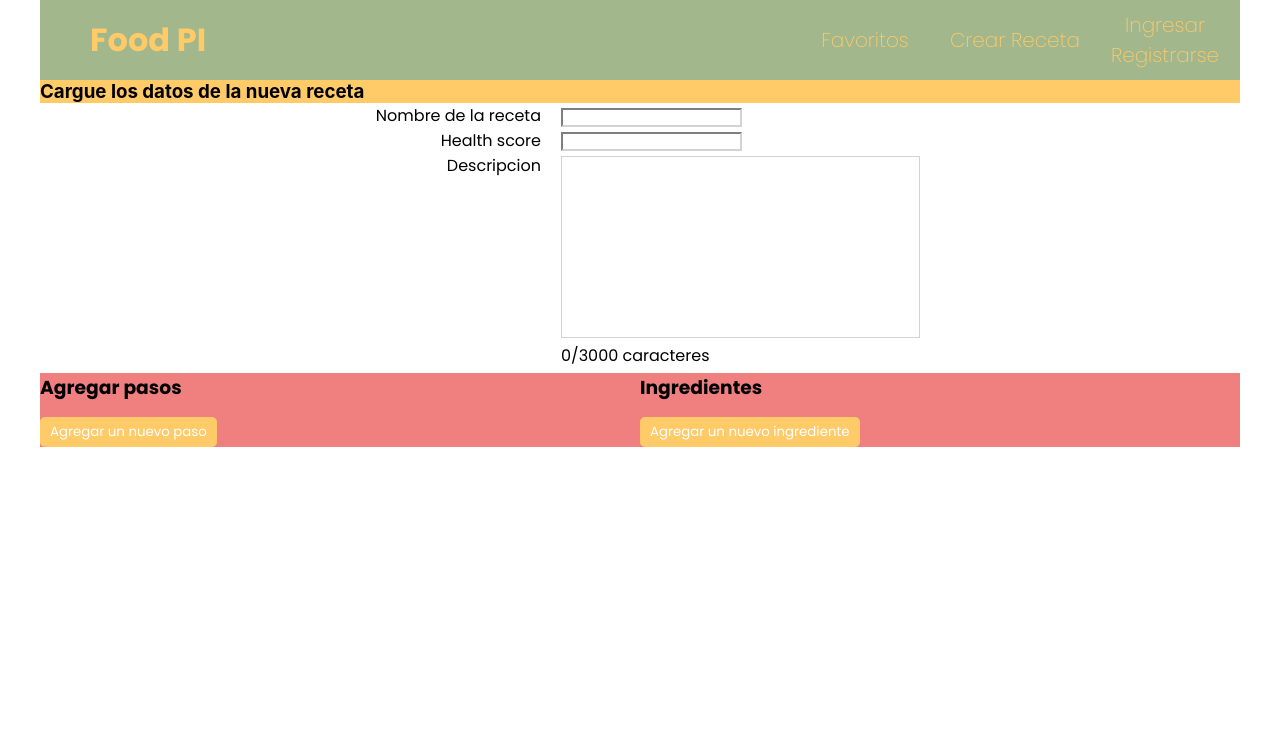
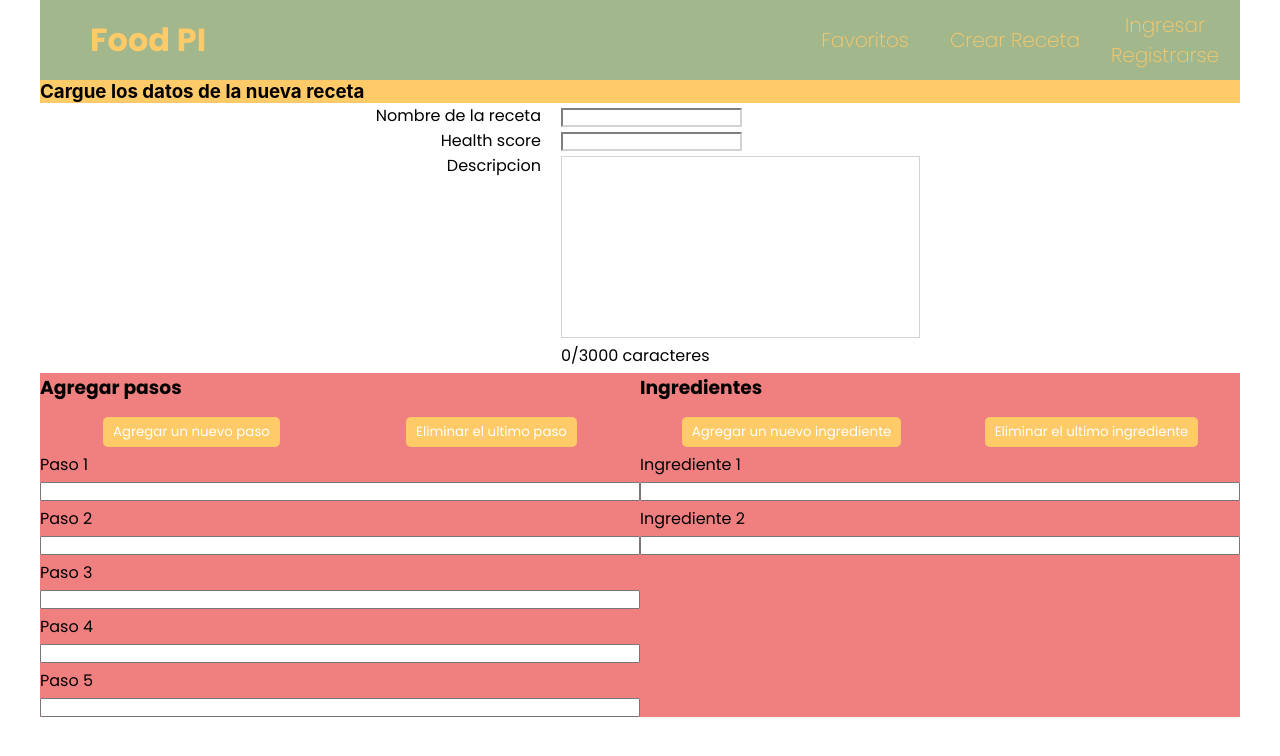
Before and after one commit to mmachu/PI-Henry, a React (Create React App) app in the folder client/: page /createRecipe in a window 1280 px wide. Shown: the top 756 px of the page. Built offline with nearby package versions, Linux system fonts and the light colour scheme.

Commit message:
se agregarn y borran pasos e ingredientes dinamicamente con control de error

```diff
--- a/client/src/Components/CreateRecipe/CreateRecipe.js
+++ b/client/src/Components/CreateRecipe/CreateRecipe.js
@@ -1,14 +1,8 @@
-import React, { useState } from "react";
-import { useLocation } from "react-router-dom";
+import React, { useState, useEffect } from "react";
 import { NavLink } from "react-router-dom";
 import styles from "./createrecipe.module.css";
 import Navigation from "../Navigation/Navigation.js";
-
-function useQuery() {
-  const location = useLocation();
-
-  return location;
-}
+import ErrorModal from "../ErrorModal/ErrorModal.js";
 
 const CreateRecipe = () => {
   const [steps, setSteps] = useState([
@@ -22,11 +16,100 @@ const CreateRecipe = () => {
     { number: 0, ingredient: "" },
     { number: 1, ingredient: "" },
   ]);
+  const [isOpen, setIsOpen] = useState(false);
+  const [error, setError] = useState("");
 
-  let query = useQuery();
-  console.log(query);
+  const handleStepChange = (e, stepNumber) => {
+    const newSteps = [...steps];
+    newSteps[stepNumber] = { ...newSteps[stepNumber], step: e.target.value };
+    setSteps(newSteps);
+  };
+
+  const handleIngredientChange = (e, ingredientNumber) => {
+    const newIngredients = [...ingredients];
+    newIngredients[ingredientNumber] = {
+      ...newIngredients[ingredientNumber],
+      ingredient: e.target.value,
+    };
+    setIngredients(newIngredients);
+  };
+
+  const handleAddStep = () => {
+    const newSteps = [...steps];
+    newSteps.push({ number: newSteps.length, step: "" });
+    setSteps([...newSteps]);
+  };
+
+  const handleAddIngredient = () => {
+    const newIngredients = [...ingredients];
+    newIngredients.push({ number: newIngredients.length, ingredient: "" });
+    setIngredients([...newIngredients]);
+  };
+
+  const handleRemoveStep = () => {
+    if (steps.length <= 5) {
+      setIsOpen(true);
+      setError("Se necesitan al menos 5 pasos en la receta");
+    } else {
+      const newSteps = [...steps];
+      newSteps.pop();
+      setSteps([...newSteps]);
+    }
+  };
+
+  const handleDeleteIngredient = () => {
+    if (ingredients.length <= 2) {
+      setIsOpen(true);
+      setError("Se necesitan al menos 2 ingredientes en la receta");
+    } else {
+      const newIngredients = [...ingredients];
+      newIngredients.pop();
+      setIngredients([...newIngredients]);
+    }
+  };
+
+  const showSteps = () => {
+    return steps.map((step) => {
+      return (
+        <div className={styles.step} key={step.number}>
+          <label>Paso {step.number + 1}</label>
+          <input
+            id={`step-${step.number}`}
+            type="text"
+            name="step"
+            value={step.step}
+            onChange={(e) => handleStepChange(e, step.number)}
+          />
+        </div>
+      );
+    });
+  };
+
+  const showIngredients = () => {
+    return ingredients.map((ingredient) => {
+      return (
+        <div
+          className={styles.ingredient}
+          key={ingredient.number + ingredient.ingredient}
+        >
+          <label>Ingrediente {ingredient.number + 1}</label>
+          <input
+            id={`ingredient-${ingredient.number}`}
+            type="text"
+            name={`ingredient ${ingredient.number}`}
+            value={ingredient.ingredient}
+            onChange={(e) => handleIngredientChange(e, ingredient.number)}
+          />
+        </div>
+      );
+    });
+  };
+
   return (
     <div className={styles.container}>
+      {isOpen && (
+        <ErrorModal setIsOpen={setIsOpen} error={error} setError={setError} />
+      )}
       <Navigation />
       <h3 className={styles.title}>Cargue los datos de la nueva receta</h3>
       <div className={styles.formContainer}>
@@ -60,13 +143,29 @@ const CreateRecipe = () => {
             <div className={styles.stepsAndIngredients}>
               <div className={styles.stepsContainer}>
                 <h3>Agregar pasos</h3>
-                <button>Agregar un nuevo paso</button>
-                <div className={styles.step}></div>
+                <div className={styles.buttonContainer}>
+                  <button type="button" onClick={handleAddStep}>
+                    Agregar un nuevo paso
+                  </button>{" "}
+                  <button type="button" onClick={handleRemoveStep}>
+                    Eliminar el ultimo paso
+                  </button>
+                </div>
+                {showSteps()}
               </div>
               <div className={styles.ingredientsContainer}>
                 <h3>Ingredientes</h3>
-                <button>Agregar un nuevo ingrediente</button>
-                <div className={styles.ingredient}></div>
+                <div className={styles.buttonContainer}>
+                  <button type="button" onClick={handleAddIngredient}>
+                    Agregar un nuevo ingrediente
+                  </button>
+                  <button type="button" onClick={handleDeleteIngredient}>
+                    Eliminar el ultimo ingrediente
+                  </button>
+                </div>
+                {/* <div className={styles.ingredient}> */}
+                {showIngredients()}
+                {/* </div> */}
               </div>
             </div>
           </div>
--- a/client/src/Components/CreateRecipe/createrecipe.module.css
+++ b/client/src/Components/CreateRecipe/createrecipe.module.css
@@ -91,8 +91,19 @@ textarea {
   width: 50%;
 }
 
+.buttonContainer {
+  display: flex;
+  flex-direction: row;
+  width: 100%;
+  justify-content: space-around;
+}
+
 .step {
+  display: flex;
+  flex-direction: column;
 }
 
 .ingredient {
+  display: flex;
+  flex-direction: column;
 }
--- /dev/null
+++ b/client/src/Components/ErrorModal/ErrorModal.js
@@ -0,0 +1,28 @@
+import React from "react";
+import styles from "./errormodal.module.css";
+import { RiCloseLine } from "react-icons/ri";
+
+const ErrorModal = ({ setIsOpen, error, setError }) => {
+  const handleClose = () => {
+    setIsOpen(false);
+    setError("");
+  };
+
+  return (
+    <>
+      <div className={styles.darkBG} onClick={handleClose} />
+      <div className={styles.centered}>
+        <div className={styles.modal}>
+          <button className={styles.closeBtn} onClick={handleClose}>
+            <RiCloseLine style={{ marginBottom: "-3px" }} />
+          </button>
+          <div className={styles.modalContent}>
+            <p>{error}</p>
+          </div>
+        </div>
+      </div>
+    </>
+  );
+};
+
+export default ErrorModal;
--- /dev/null
+++ b/client/src/Components/ErrorModal/errormodal.module.css
@@ -0,0 +1,68 @@
+.darkBG {
+  background-color: rgba(0, 0, 0, 0.2);
+  width: 100vw;
+  height: 100vh;
+  z-index: 0;
+  top: 50%;
+  left: 50%;
+  transform: translate(-50%, -50%);
+  position: absolute;
+}
+
+.centered {
+  position: fixed;
+  top: 50%;
+  left: 50%;
+  transform: translate(-50%, -50%);
+}
+
+.modal {
+  width: 350px;
+  height: 100px;
+  background: white;
+  color: white;
+  z-index: 10;
+  border-radius: 16px;
+  box-shadow: 0 5px 20px 0 rgba(0, 0, 0, 0.04);
+  display: flex;
+  justify-content: center;
+  align-items: center;
+}
+
+.modalContent {
+  padding: 10px;
+  font-size: 14px;
+  color: #2c3e50;
+  text-align: center;
+}
+
+.modalActions {
+  position: absolute;
+  bottom: 2px;
+  margin-bottom: 10px;
+  width: 100%;
+}
+
+.closeBtn {
+  cursor: pointer;
+  font-weight: 500;
+  padding: 4px 8px;
+  border-radius: 8px;
+  border: none;
+  font-size: 18px;
+  color: #2c3e50;
+  background: white;
+  transition: all 0.25s ease;
+  box-shadow: 0 5px 20px 0 rgba(0, 0, 0, 0.06);
+  position: absolute;
+  right: 0;
+  top: 0;
+  align-self: flex-end;
+  margin-top: -7px;
+  margin-right: -7px;
+}
+
+.closeBtn:hover {
+  box-shadow: 0 5px 20px 0 rgba(0, 0, 0, 0.04);
+  transform: translate(-4px, 4px);
+}
```
